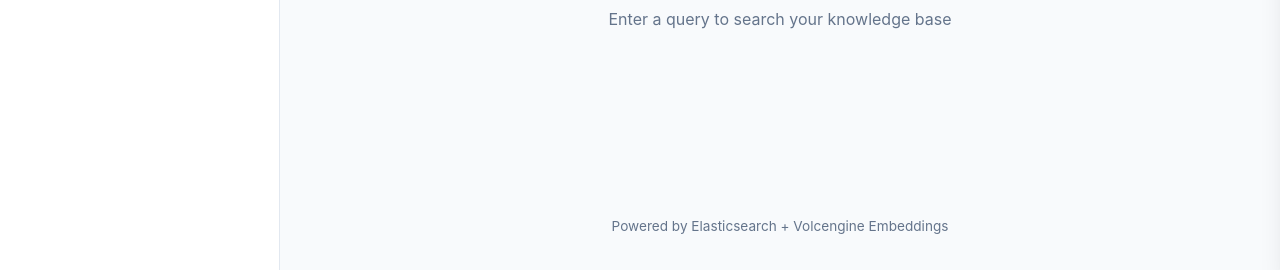
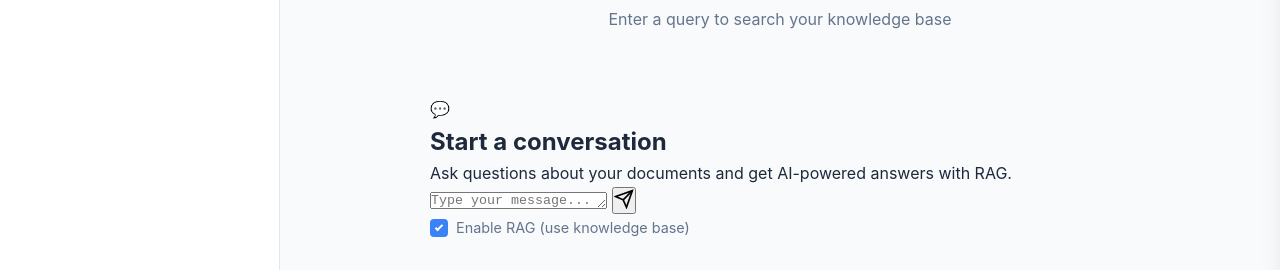
Before and after one commit to mynameisi/elasticsearchRAG, a plain HTML site: page frontend/index.html in a window 1280 px wide. Shown: the part 530-800 px from the top of the page. Drawn offline with nearby package versions, Linux system fonts and the light colour scheme; no server answers.

Commit message:
Add chat UI structure with messages, input, and sources panel

```diff
--- a/frontend/index.html
+++ b/frontend/index.html
@@ -142,6 +142,50 @@
                 <div id="error" class="error hidden"></div>
             </main>
 
+            <!-- Chat Panel (hidden by default) -->
+            <main class="main chat-main hidden" id="chat-main">
+                <div class="chat-container" id="chat-container">
+                    <div class="chat-messages" id="chat-messages">
+                        <div class="chat-welcome">
+                            <div class="welcome-icon">💬</div>
+                            <h2>Start a conversation</h2>
+                            <p>Ask questions about your documents and get AI-powered answers with RAG.</p>
+                        </div>
+                    </div>
+                    <div class="chat-sources" id="chat-sources"></div>
+                    <div class="chat-input-container">
+                        <div class="chat-input-wrapper">
+                            <textarea
+                                id="chat-input"
+                                class="chat-input"
+                                placeholder="Type your message..."
+                                rows="1"
+                            ></textarea>
+                            <button id="chat-send" class="chat-send-button" title="Send message">
+                                <svg width="20" height="20" viewBox="0 0 24 24" fill="none" stroke="currentColor" stroke-width="2">
+                                    <line x1="22" y1="2" x2="11" y2="13"></line>
+                                    <polygon points="22 2 15 22 11 13 2 9 22 2"></polygon>
+                                </svg>
+                            </button>
+                        </div>
+                        <div class="chat-options">
+                            <label class="checkbox-label">
+                                <input type="checkbox" id="chat-rag-toggle" checked>
+                                <span class="checkbox-custom"></span>
+                                Enable RAG (use knowledge base)
+                            </label>
+                        </div>
+                    </div>
+                </div>
+                <div id="chat-loading" class="chat-loading hidden">
+                    <div class="typing-indicator">
+                        <span></span>
+                        <span></span>
+                        <span></span>
+                    </div>
+                </div>
+            </main>
+
             <footer class="footer">
                 <p>Powered by Elasticsearch + Volcengine Embeddings</p>
             </footer>
```
